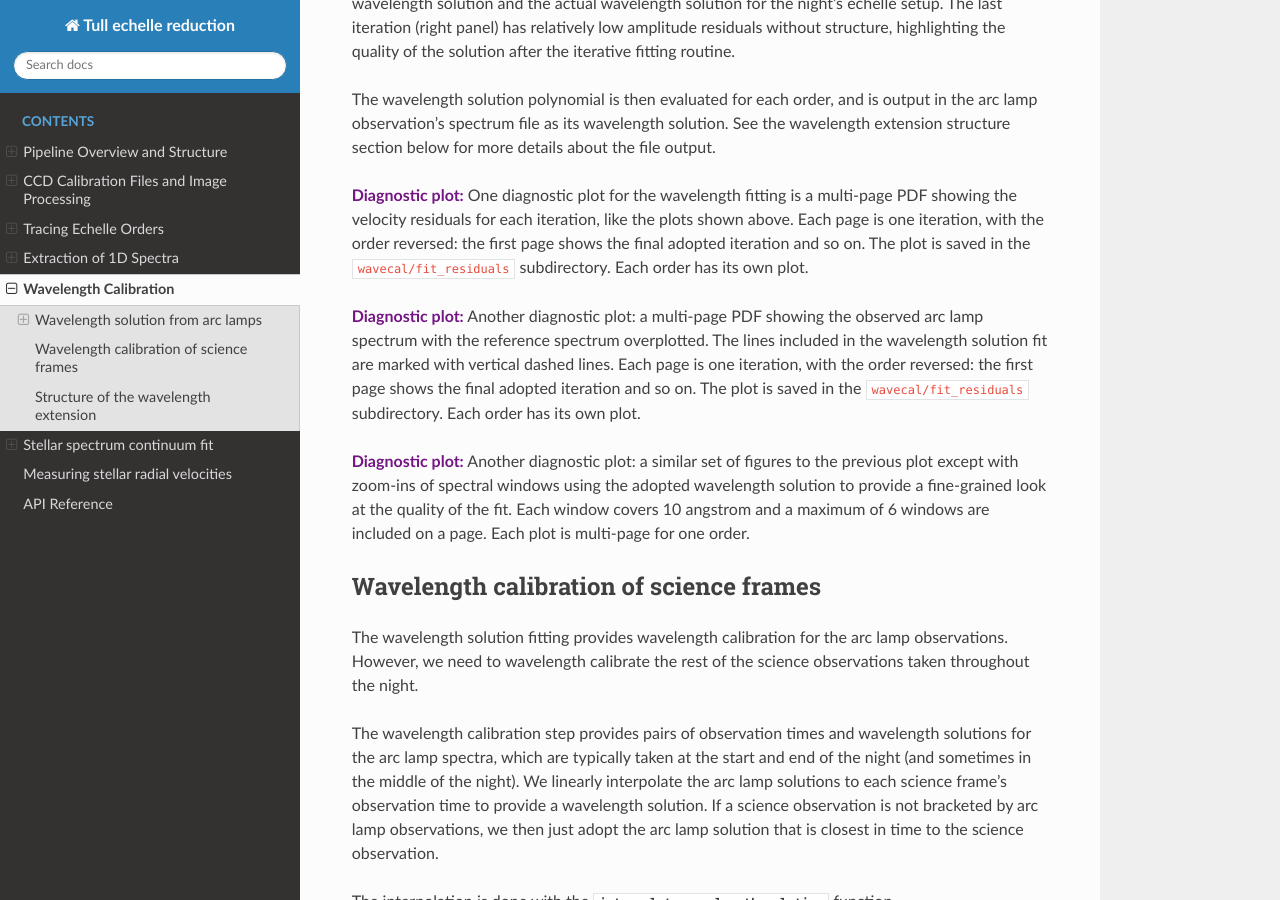
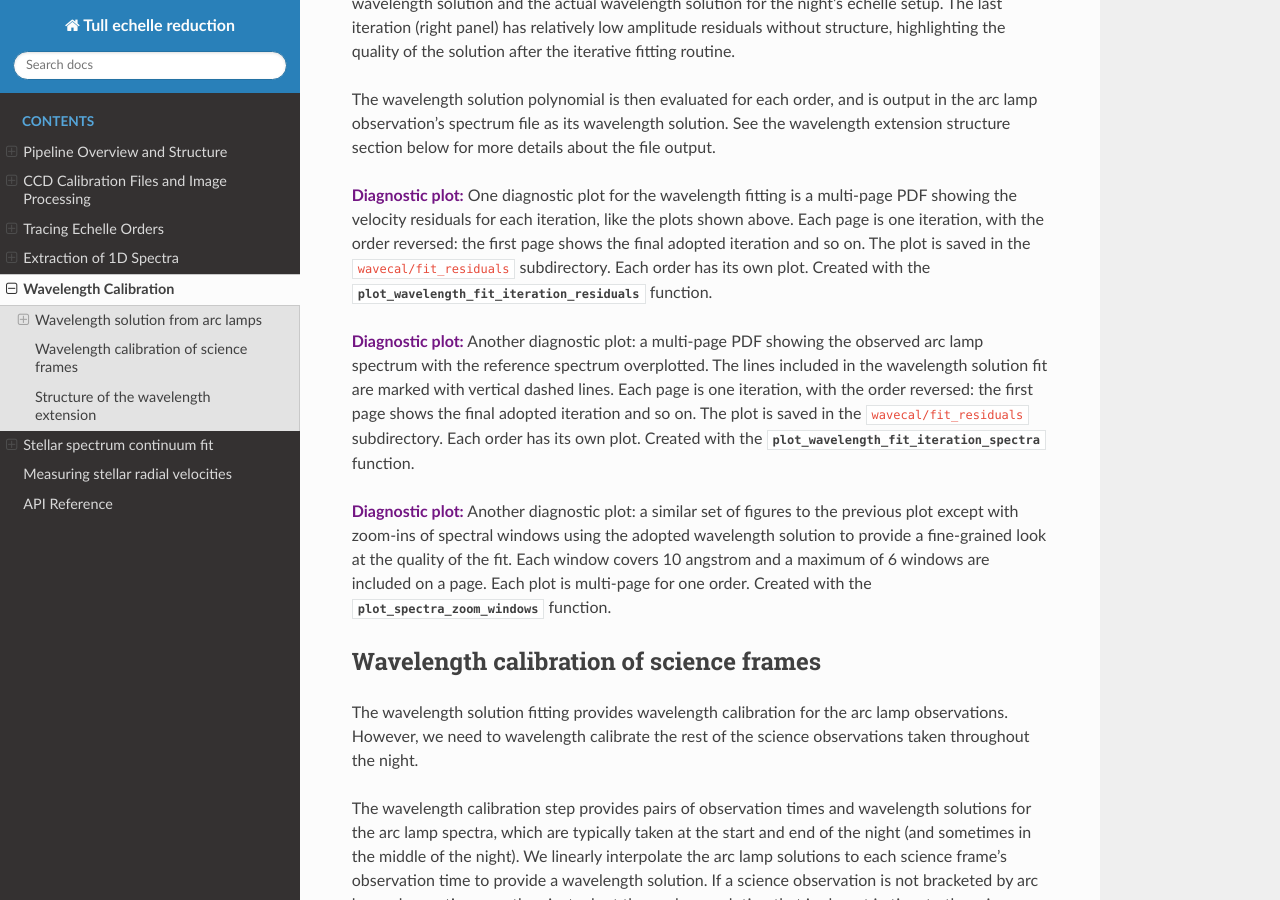
Before and after one commit to dkrolikowski/tull_coude_reduction, a Sphinx documentation site: the page built from docs/source/page_wavelength_cal.rst, in a window 1280 px wide and 900 px high, scrolled down 4364 px. Built offline with Sphinx 7.4.7 and the Read the Docs theme 2.0.0, drawn with Linux system fonts in a browser that asks for light colours; pages that are not in the unit, such as notebooks, are missing from menus.

Commit message:
Update page_wavelength_cal.rst
Added in-text links in the wavecal docs to the plotting functions

```diff
--- a/docs/source/page_wavelength_cal.rst
+++ b/docs/source/page_wavelength_cal.rst
@@ -88,11 +88,11 @@ The sinusoidal residual in the first iteration (left panel) is the result of an
 
 The wavelength solution polynomial is then evaluated for each order, and is output in the arc lamp observation's spectrum file as its wavelength solution. See the wavelength extension structure section below for more details about the file output.
 
-:purple:`Diagnostic plot:` One diagnostic plot for the wavelength fitting is a multi-page PDF showing the velocity residuals for each iteration, like the plots shown above. Each page is one iteration, with the order reversed: the first page shows the final adopted iteration and so on. The plot is saved in the ``wavecal/fit_residuals`` subdirectory. Each order has its own plot.
+:purple:`Diagnostic plot:` One diagnostic plot for the wavelength fitting is a multi-page PDF showing the velocity residuals for each iteration, like the plots shown above. Each page is one iteration, with the order reversed: the first page shows the final adopted iteration and so on. The plot is saved in the ``wavecal/fit_residuals`` subdirectory. Each order has its own plot. Created with the :py:func:`plot_wavelength_fit_iteration_residuals <modules.wavelength_solve_and_calibrate.plot_wavelength_fit_iteration_residuals>` function.
 
-:purple:`Diagnostic plot:` Another diagnostic plot: a multi-page PDF showing the observed arc lamp spectrum with the reference spectrum overplotted. The lines included in the wavelength solution fit are marked with vertical dashed lines. Each page is one iteration, with the order reversed: the first page shows the final adopted iteration and so on. The plot is saved in the ``wavecal/fit_residuals`` subdirectory. Each order has its own plot.
+:purple:`Diagnostic plot:` Another diagnostic plot: a multi-page PDF showing the observed arc lamp spectrum with the reference spectrum overplotted. The lines included in the wavelength solution fit are marked with vertical dashed lines. Each page is one iteration, with the order reversed: the first page shows the final adopted iteration and so on. The plot is saved in the ``wavecal/fit_residuals`` subdirectory. Each order has its own plot. Created with the :py:func:`plot_wavelength_fit_iteration_spectra <modules.wavelength_solve_and_calibrate.plot_wavelength_fit_iteration_spectra>` function.
 
-:purple:`Diagnostic plot:` Another diagnostic plot: a similar set of figures to the previous plot except with zoom-ins of spectral windows using the adopted wavelength solution to provide a fine-grained look at the quality of the fit. Each window covers 10 angstrom and a maximum of 6 windows are included on a page. Each plot is multi-page for one order.
+:purple:`Diagnostic plot:` Another diagnostic plot: a similar set of figures to the previous plot except with zoom-ins of spectral windows using the adopted wavelength solution to provide a fine-grained look at the quality of the fit. Each window covers 10 angstrom and a maximum of 6 windows are included on a page. Each plot is multi-page for one order. Created with the :py:func:`plot_spectra_zoom_windows <modules.wavelength_solve_and_calibrate.plot_spectra_zoom_windows>` function.
 
 Wavelength calibration of science frames
 ----------------------------------------
```
